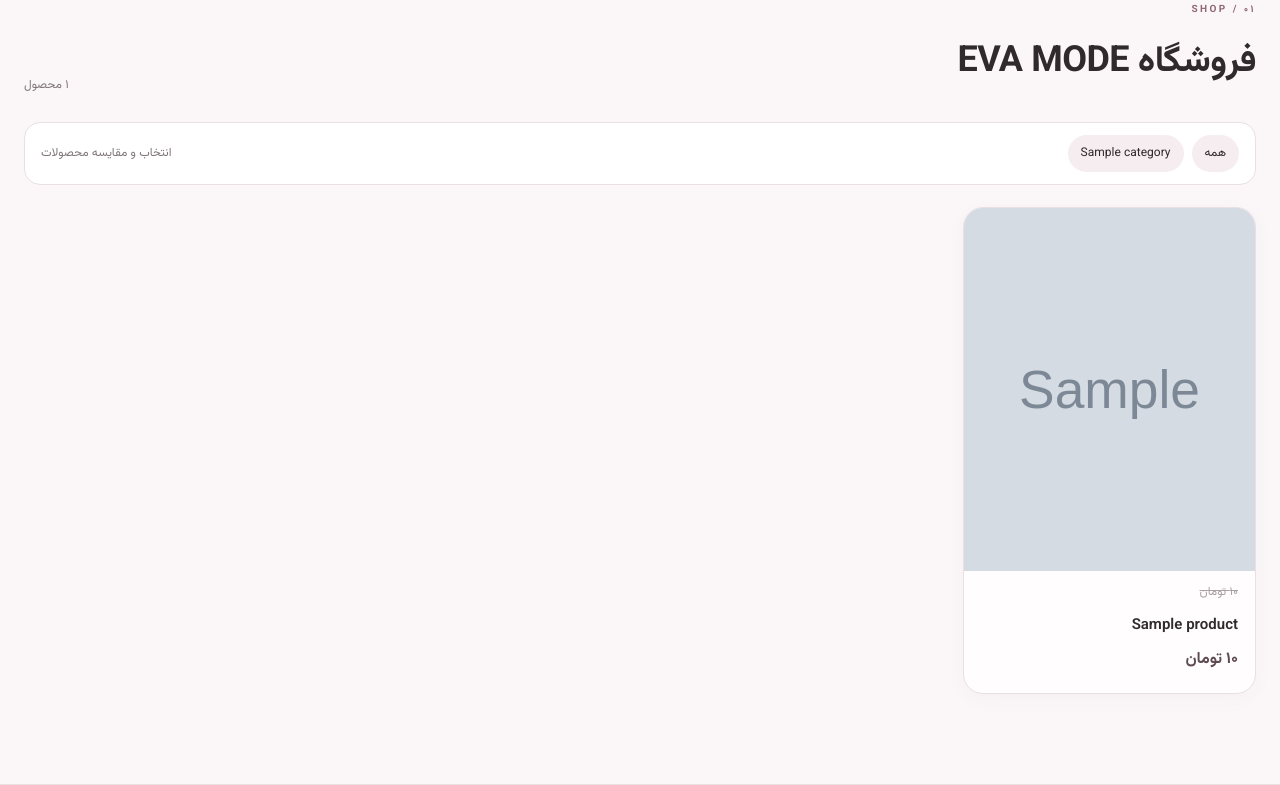
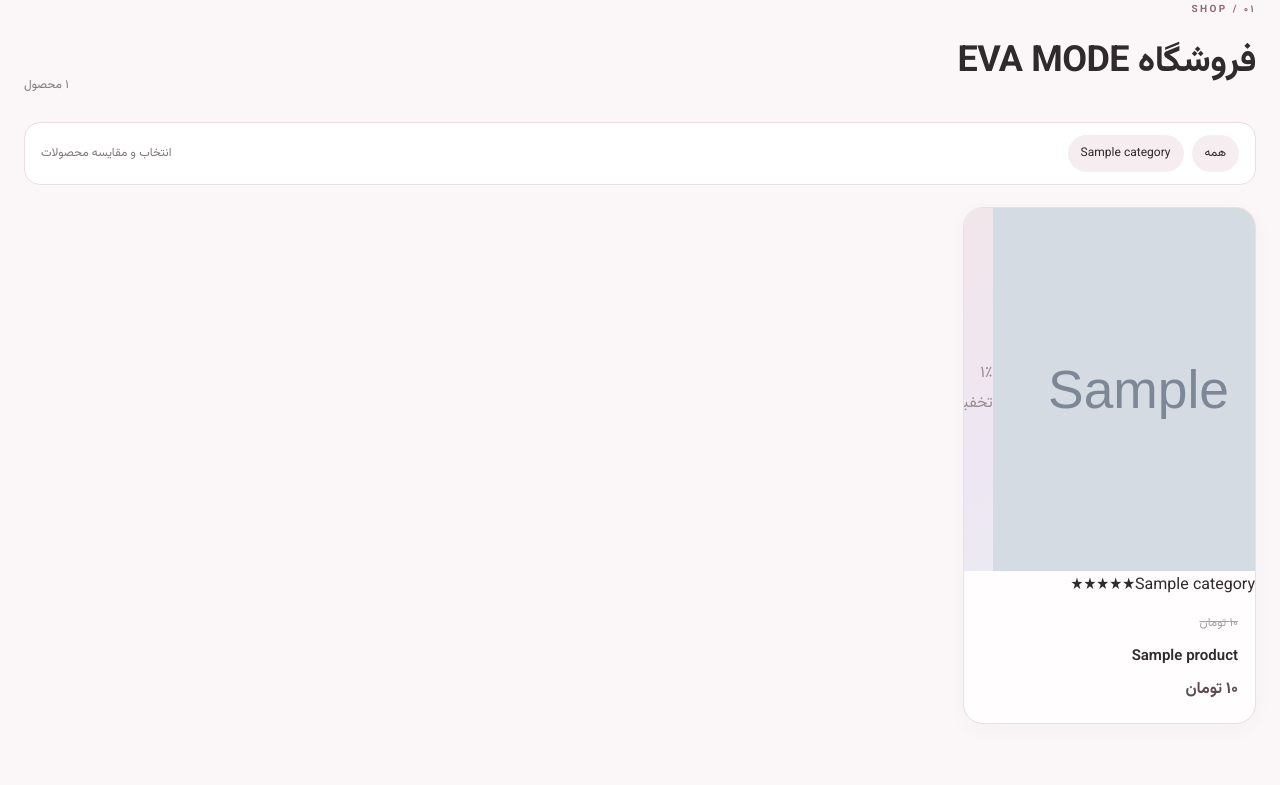
Before and after one commit to evamode29/eva-mode, a Django app: template templates/products/shop.html in a window 1280 px wide. Shown: the part 214-999 px from the top of the page. Run offline with Django 5.2, Linux system fonts and the light colour scheme; the template is opened without the code that fills it: most values are stand-ins (such as "Sample title", 1, 10 or a date in 2020); grey boxes marked "Sample" are stand-in pictures.

Commit message:
Polish shop product cards

```diff
--- a/templates/products/shop.html
+++ b/templates/products/shop.html
@@ -4,6 +4,6 @@
 <main class="container shop-page">
   <div class="section-head"><div><small>01 / SHOP</small><h1>فروشگاه EVA MODE</h1></div><span class="shop-count">{{ products|length }} محصول</span></div>
   <div class="shop-toolbar"><div class="shop-filters"><a href="/shop/">همه</a>{% for c in categories %}<a href="?category={{ c.slug }}">{{ c.name }}</a>{% endfor %}</div><span class="shop-count">انتخاب و مقایسه محصولات</span></div>
-  <div class="grid">{% for p in products %}<a class="card" href="{{ p.get_absolute_url }}"><div class="image">{% if p.primary_color and p.primary_color.image %}<img src="{{ p.primary_color.image.url }}" alt="{{ p.name }}">{% elif p.image_url %}<img src="{{ p.image_url }}" alt="{{ p.name }}">{% else %}<span>EVA MODE</span>{% endif %}</div>{% if p.old_price %}<del>{{ p.old_price|floatformat:0 }} تومان</del>{% endif %}<h3>{{ p.name }}</h3><div class="price">{{ p.price|floatformat:0 }} تومان</div></a>{% empty %}<div class="empty">هنوز محصولی برای نمایش ثبت نشده است.</div>{% endfor %}</div>
+  <div class="grid">{% for p in products %}<a class="card" href="{{ p.get_absolute_url }}"><div class="image">{% if p.primary_color and p.primary_color.image %}<img src="{{ p.primary_color.image.url }}" alt="{{ p.name }}">{% elif p.image_url %}<img src="{{ p.image_url }}" alt="{{ p.name }}">{% else %}<span>EVA MODE</span>{% endif %}{% if p.discount_percent %}<span class="discount-badge">{{ p.discount_percent }}٪ تخفیف</span>{% endif %}<span class="wishlist-badge" aria-label="افزودن به علاقه‌مندی">♡</span></div><div class="card-meta"><span>{{ p.category.name }}</span><span>★★★★★</span></div>{% if p.old_price %}<del>{{ p.old_price|floatformat:0 }} تومان</del>{% endif %}<h3>{{ p.name }}</h3><div class="price">{{ p.price|floatformat:0 }} تومان</div></a>{% empty %}<div class="empty">هنوز محصولی برای نمایش ثبت نشده است.</div>{% endfor %}</div>
 </main>
 {% endblock %}
```
